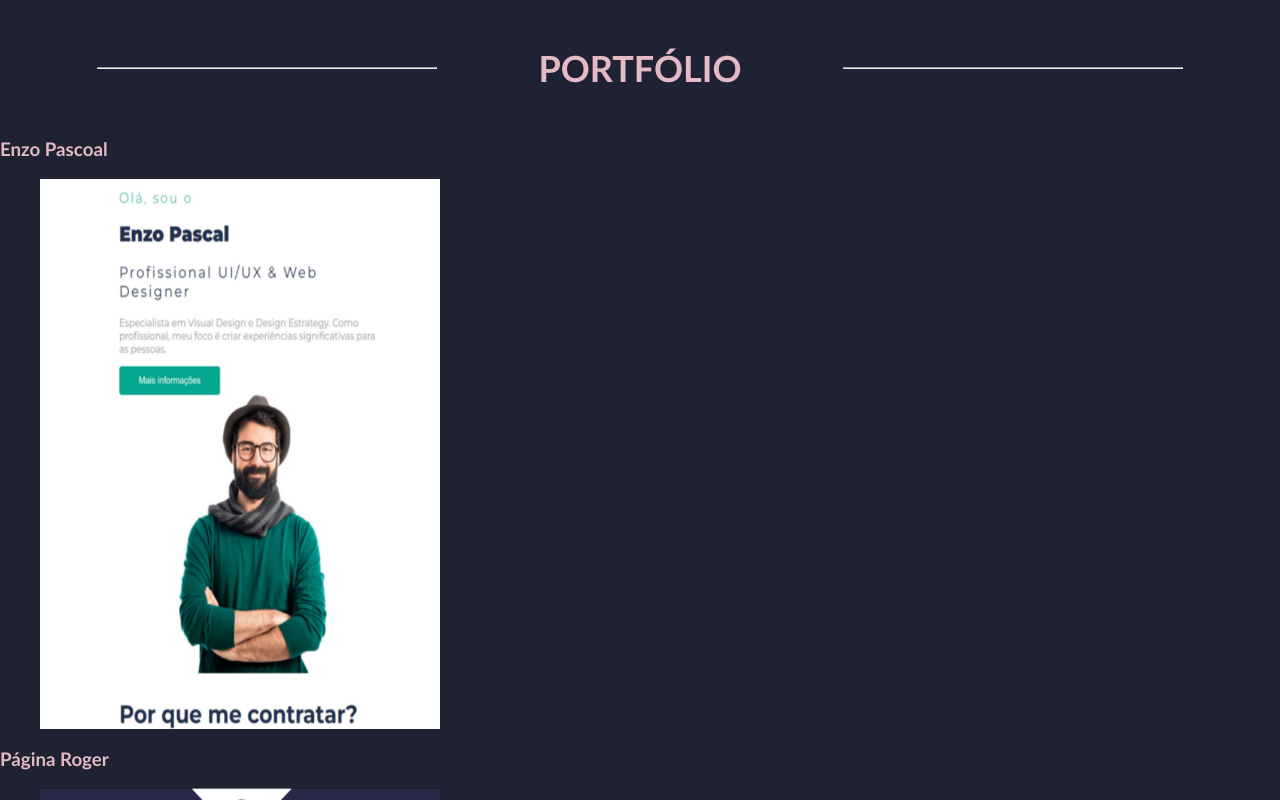
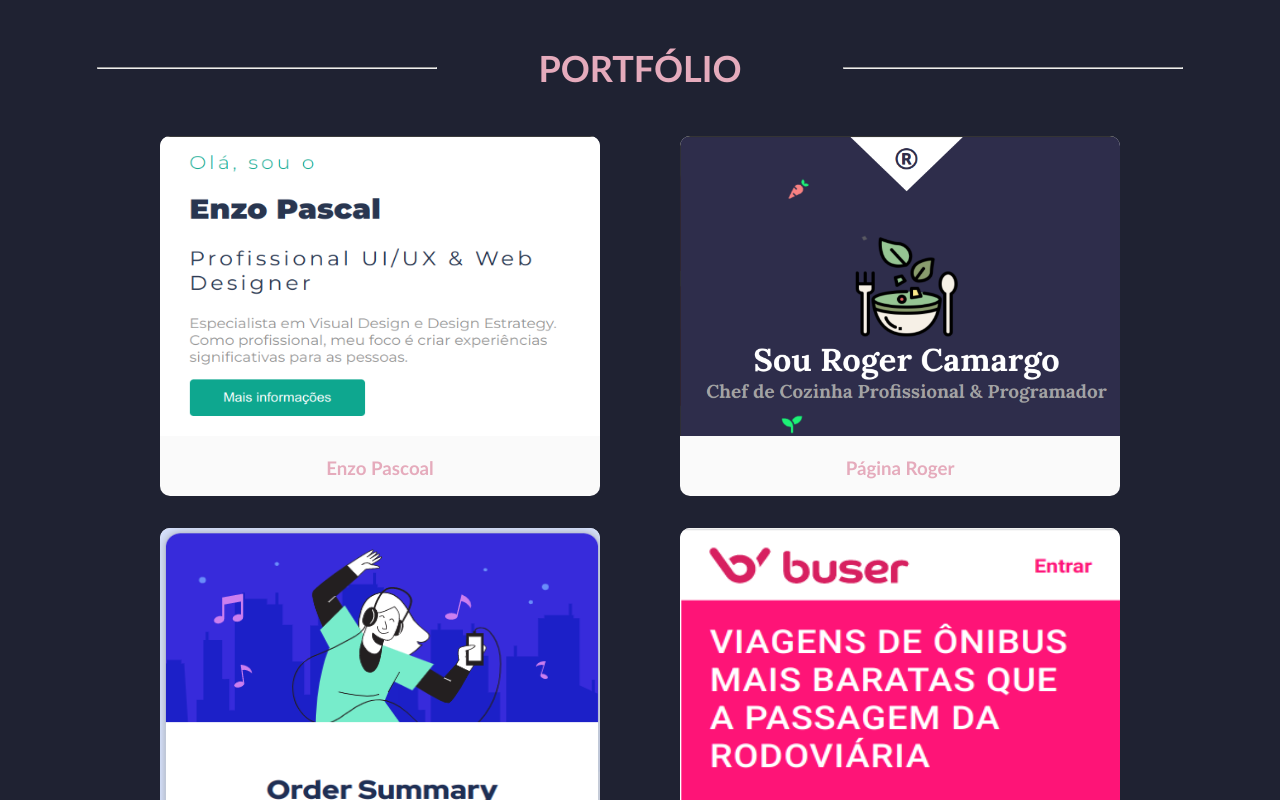
Before and after one commit to fernandalizs/Desafio-Final, a plain HTML site: page index.html in a window 1280 px wide. Shown: the part 2000-2800 px from the top of the page. Drawn offline with Linux system fonts and the light colour scheme.

Commit message:
Adiciona links

```diff
--- a/index.html
+++ b/index.html
@@ -38,7 +38,7 @@
               estudante de Ciências da Computação e Buserteca!
             </p>
             <p>
-              Ingresssei no mercado de trabalho aos 15 anos, como aprendiz na
+              Ingresssei no mercado de trabalho aos 15 anos como aprendiz na
               Sabesp, onde conquistei o 2° lugar no Prêmio Jovem Empreendedor
               Sabesp com o projeto de um software de armazenamento e
               comunicação. Também atuei como Assistente de Departamento Pessoal
@@ -46,8 +46,7 @@
             </p>
             <p>
               Iniciei os estudos em programação e desenvolvimento em 2022 no
-              BuserTech, sendo essa minha primeira experiência na área de
-              tecnologia.
+              BuserTech, sendo esse meu primeiro emprego na área de tecnologia.
             </p>
           </div>
         </div>
@@ -122,40 +121,60 @@
             <hr class="linha" />
           </div>
           <div class="portfolio__exemplos">
-            <h3>Enzo Pascoal</h3>
             <figure>
+              <a
+                href="https://fernandalizs.github.io/D2.4-responsivo/"
+                target="blank"
+              >
                 <img
-                src="./images/image (8) (1).png"
+                  src="./images/image (14).png"
                   alt="Captura de tela do projeto de Página Pessoal do Enzo Pascoal"
                 />
+                <h3>Enzo Pascoal</h3>
+              </a>
             </figure>
-            <h3>Página Roger</h3>
             <figure>
+              <a
+                href="https://fernandalizs.github.io/D2.5-layout/#inicio"
+                target="blank"
+              >
                 <img
-                src="./images/image (9) (1).png"
+                  src="./images/image (13).png"
                   alt="Captura de tela do projeto de Página Pessoal do Roger Camargo"
                 />
+                <h3>Página Roger</h3>
+              </a>
             </figure>
-            <h3>Order Sumary Frotend Mentor</h3>
             <figure>
+              <a
+                href="https://fernandalizs.github.io/D6-order_sumary/"
+                target="blank"
+              >
                 <img
-                src="./images/image (7) (1).png"
+                  src="./images/image (12).png"
                   alt="Captura de tela do projeto Order Sumary do Frontend Mentor"
                 />
+                <h3>Order Sumary Frotend Mentor</h3>
+              </a>
             </figure>
-            <h3>Buscador de Passagens Buser</h3>
             <figure>
+              <a
+                href="https://fernandalizs.github.io/D7-buscador/"
+                target="blank"
+              >
                 <img
-                src="./images/image (10) (1).png"
+                  src="./images/image (11).png"
                   alt="Captura de tela do projeto Buscador de Passagens Buser"
                 />
+                <h3>Buscador de Passagens Buser</h3>
+              </a>
             </figure>
           </div>
         </div>
       </section>
     </main>
     <footer id="Contato">
-      <p class="footer__p">DESIGNED AND DEVELOPED BY FERNANDA LIZ</p>
+      <p class="footer__p">© DESIGNED AND DEVELOPED BY FERNANDA LIZ</p>
       <a href="https://github.com/fernandalizs" target="blank"
         ><i class="fab fa-github"></i
       ></a>
--- a/style/style.css
+++ b/style/style.css
@@ -4,7 +4,7 @@ html {
 
 body {
   background-color: #1f2232;
-  color: #e3bac6;
+  color: #e5abbc;
   font-family: "Trebuchet MS", "Lucida Sans Unicode", "Lucida Grande",
     "Lucida Sans", Arial, sans-serif;
 }
@@ -15,7 +15,8 @@ nav {
   position: -webkit-sticky;
   position: sticky;
   top: 0;
-  background-color: #1f2232;
+  background-color: #1b1e2e;
+  z-index: 99;
 }
 
 ul {
@@ -51,7 +52,7 @@ header {
 }
 
 .background {
-  background: rgba(31, 34, 50, 0.8);
+  background: #1f2232cc;
   background-image: url("../images/cover-image.png");
   background-repeat: no-repeat;
   background-size: cover;
@@ -193,24 +194,48 @@ main p {
 }
 
 .section__portfolio img:hover {
-  -webkit-transform: scale(1.05);
-  transform: scale(1.05);
+  -webkit-transform: scale(1.01);
+  transform: scale(1.01);
+}
+
+.portfolio__exemplos {
+  display: flex;
+  flex-flow: row wrap;
+  justify-content: center;
 }
 
 .portfolio__exemplos figure {
-  display: flex;
-  flex-direction: row;
+  width: 440px;
+  height: 360px;
+  border-radius: 10px;
+  background-color: #fafafa;
+  text-align: center;
 }
 
 .portfolio__exemplos figure img {
-  width: 400px;
-  height: 550px;
+  width: 440px;
+  height: 300px;
+  border-radius: 10px 10px 0 0;
+  cursor: pointer;
+}
+
+.portfolio__exemplos h3:hover {
+  color: #dd7896;
+}
+
+.portfolio__exemplos h3 {
+  color: #e5abbc;
+}
+
+.portfolio__exemplos a {
+  text-decoration: none;
 }
 
 footer {
   text-align: center;
-  padding-bottom: 20px;
+  padding: 20px 0;
   opacity: 0.6;
+  background-color: #1b1e2e;
 }
 
 .footer__p {
```
Also changed, not shown: images/image (11).png (added), images/image (12).png (added), images/image (13).png (added), images/image (14).png (added). Lines whose indentation alone changed are shown as unchanged.
